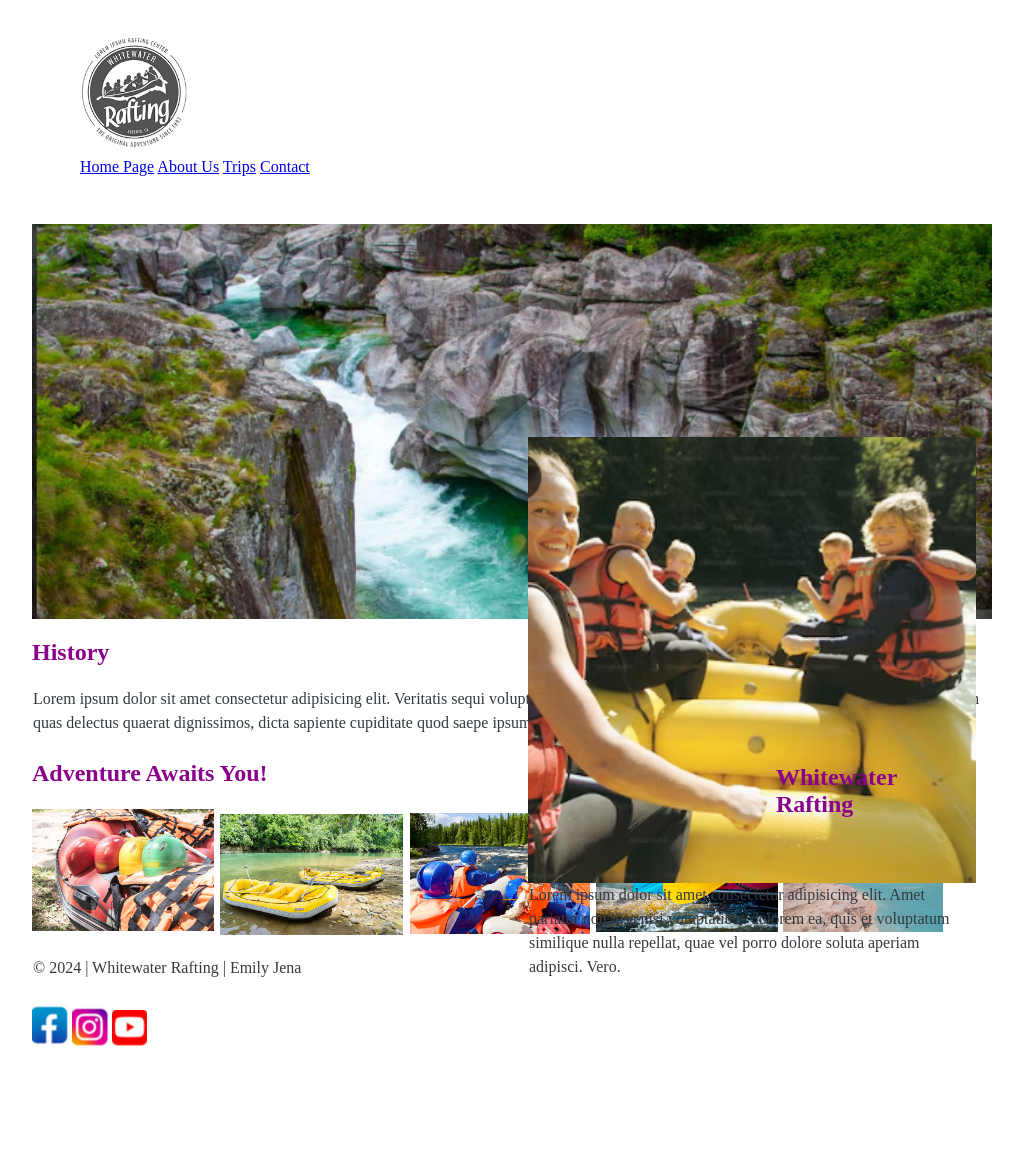
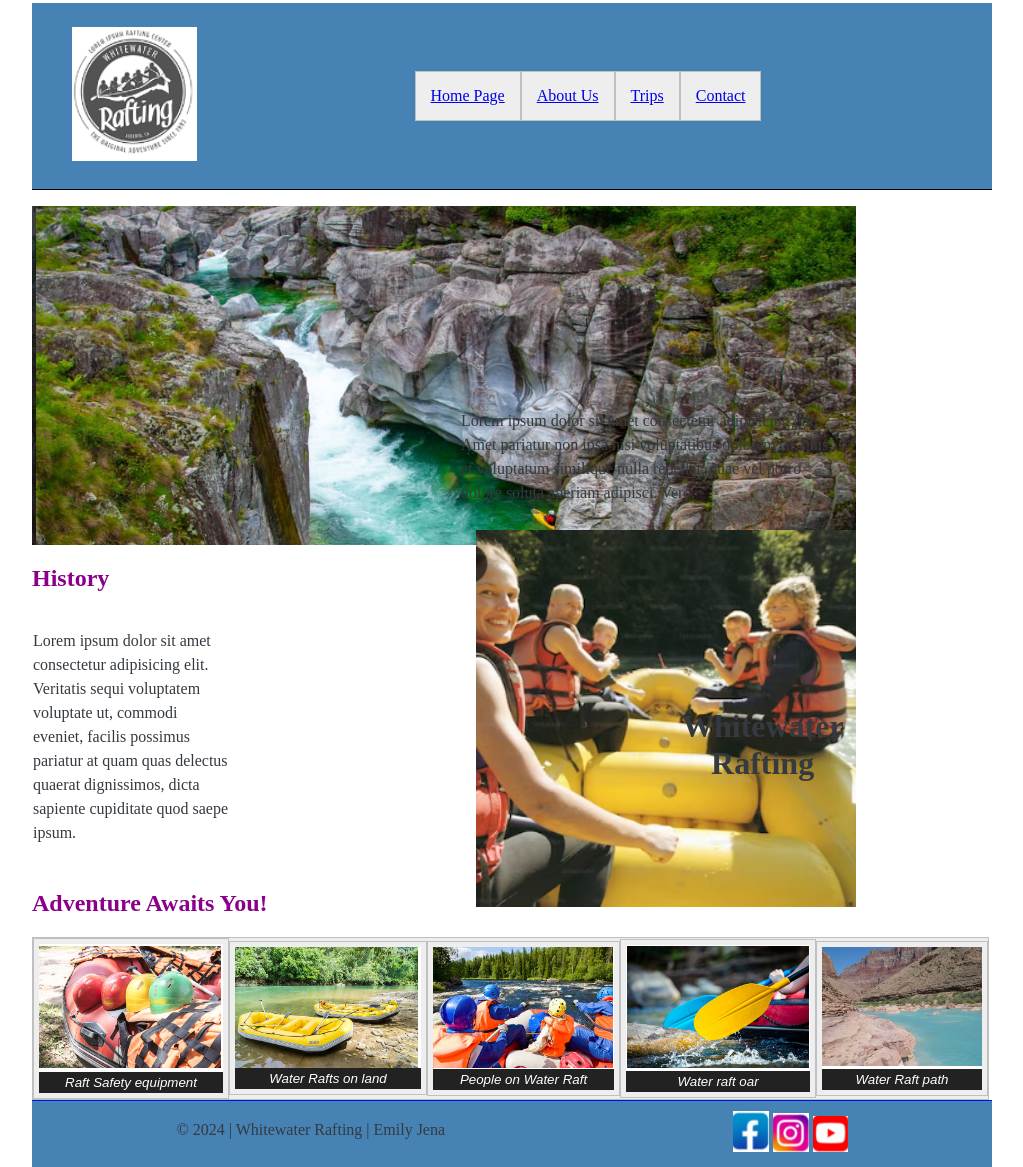
Before and after one commit to Emily-Jena/wdd130, a plain HTML site: page wwr/about.html in a window 1280 px wide. Shown: the part 13-1180 px from the top of the page, without its empty margins (128-1151 px from the left). Before the commit the page ends 1063 px from the top, so only its background shows below. Drawn offline with Linux system fonts and the light colour scheme; files whose address does not match are found by name; a web font is replaced by a local one.

Commit message:
rafting_about

```diff
--- a/wwr/about.html
+++ b/wwr/about.html
@@ -9,45 +9,47 @@
         <meta name="author" content="Emily Jena">
     </head>
 
-        <body>
-            <header>
-                <img src="images/logo.PNG" alt="Rafting Site Logo">
-                <nav>
-                    <a href="index.html">Home Page</a>
-                    <a href="about.html">About Us</a>
-                    <a href="trips.html">Trips</a>
-                    <a href="contact.html">Contact</a>
+        <body class="box_parent">
+            <header class="grid_header">
+            <div class="logo"><img src="images/logo.PNG" alt="Rafting Site Logo"></div>
+                <nav class="box_nav">
+                    <div class="box_button"><a href="index.html">Home Page</a></div>
+                    <div class="box_button"><a href="about.html">About Us</a></div>
+                    <div class="box_button"><a href="trips.html">Trips</a></div>
+                    <div class="box_button"><a href="contact.html">Contact</a></div>
                 </nav>
+
             </header>
 
-            <main>
+            <main class="box_main">
                 <div class="hero">
                     <img src="images/hero.PNG" alt="A water raft path surrounded by mountains.">
+
                     <article>
                         <h1>Whitewater Rafting</h1>
-
                         <img src="images/happy.PNG" alt="A family on a raft smiling.">
                         <p>Lorem ipsum dolor sit amet consectetur adipisicing elit. Amet pariatur non ipsa nisi voluptatibus dolorem ea, quis et voluptatum similique nulla repellat, quae vel porro dolore soluta aperiam adipisci. Vero.
                         </p><!--company purpose, mission, creed, motto. - to complete-->
                     </article>
                 </div>
 
-                    <section>
+                    <section class="flex_section">
                         <h2>History</h2>
                         <p>Lorem ipsum dolor sit amet consectetur adipisicing elit. Veritatis sequi voluptatem voluptate ut, commodi eveniet, facilis possimus pariatur at quam quas delectus quaerat dignissimos, dicta sapiente cupiditate quod saepe ipsum.</p><!--Brief company history - to complete-->
                     </section>
 
-                    <section>
+                    <section >
                         <h2>Adventure Awaits You!</h2>
-                        <img src="images/rafting1.PNG" alt="Safety equipment containing helmet, life-jacket, and raft.">
-                        <img src="images/rafting2.PNG" alt="2 Water rafts on the water bank.">
-                        <img src="images/rafting3.PNG" alt="A group of people on the water.">
-                        <img src="images/rafting4.PNG" alt="A set of oar on the water.">
-                        <img src="images/rafting5.PNG" alt="A scenery of the water raft path between mountains.">
-                    </section>
+                        <div class="box_button1">
+                            <figure><img src="images/rafting1.PNG" alt="Safety equipment containing helmet, life-jacket, and raft."><figcaption>Raft Safety equipment</figcaption></figure>
+                            <figure><img src="images/rafting2.PNG" alt="2 Water rafts on the water bank."><figcaption>Water Rafts on land</figcaption></figure>
+                            <figure><img src="images/rafting3.PNG" alt="A group of people on the water."><figcaption>People on Water Raft</figcaption></figure>
+                            <figure><img src="images/rafting4.PNG" alt="A set of oar on the water."><figcaption>Water raft oar</figcaption></figure>
+                            <figure><img src="images/rafting5.PNG" alt="A scenery of the water raft path between mountains."><figcaption>Water Raft path</figcaption></figure>
+                        </div> </section>
             </main>
 
-            <footer>
+            <footer class="box_footer">
                 <p>&copy; 2024 | Whitewater Rafting | Emily Jena</p>
             <nav class="sociallinks">
                 <a href="https://www.facebook.com"><img src="images/facebook.PNG" alt="Graphic link to Facebook"></a>
--- a/wwr/styles/rafting.css
+++ b/wwr/styles/rafting.css
@@ -5,9 +5,16 @@
     --secondary-color: #000080;
     --text-color: #343a40;
     --background-color: #fff;
+    --theme-color: steelblue;
     }
 
-    h1, h2, h3, h4, h5, h6 {
+    /*Other settings*/
+    h1 {
+        font-size: 2rem;
+        font-family: var(--heading-font);
+        text-align: center;
+    }
+    h2, h3, h4, h5, h6 {
         font-weight: 700;
         color: var(--primary-color);
         font-family: var(--heading-font);
@@ -33,6 +40,49 @@
         color: var(--secondary-color);
     }
 
+    /*header*/
+
+     /* .box_parent{
+    display: grid;
+    grid-template-columns: auto;
+    justify-content: space-around;
+   }*/
+
+   .grid_header{
+    display: grid;
+    grid-template-columns: 1fr 5fr;
+    justify-content: space-between;
+    border-bottom: 1.5px solid #000;
+    background-color: var(--theme-color);
+   }
+   .box_nav {
+    display: flex;
+    justify-content: center; /*Centers the button*/
+    align-items: center;
+    flex-direction: row;
+    color: #333;
+   }
+
+   .box_button {
+    display: flex;
+    align-items: center;
+    justify-content: center;
+    border: 1.5px solid rgb(0, 0, 0, 0.2);
+    background-color: #eee;
+    padding: 15px;
+   }
+    header {
+        background-color: var(--accent1-color);
+        padding: 2.5%;
+        margin: 1rem auto;
+	    display: grid;
+	    grid-template-columns: 120px 1fr 2fr;
+	    align-items: center;
+	    border-bottom: 1px solid #ccc;
+	    max-width: 1000px;
+    }
+
+    /* body*/
     .hero {
         position: relative;
         background-image: url("hero.PNG");
@@ -47,18 +97,116 @@
         padding: 1em;
     }
 
-    .hero  img {
+    .hero img {
         display: block;
         width: 100%;
         height: auto;
-    }
-
-    header {
-        background-color: var(--accent1-color);
-        padding: 5%;
     }
 
    .hero article img {
         float: right;
         margin-left: 1em;
    }
+
+   .box_button1 {
+    display: flex;
+    align-items: center;
+    justify-content: space-evenly;
+    border: 1.5px solid rgb(0, 0, 0, 0.2);
+    background-color: #eee;
+}
+
+   .box_main{
+    display: flex;
+    order: 1;
+    flex-wrap: wrap;
+   }
+
+   .box_img{
+    display: flex;
+    align-items: stretch;
+    justify-content: space-around;
+    flex-direction: row;
+    flex-wrap: nowrap;
+    border: 1.5px solid rgb(0, 0, 0, 0.2);
+   }
+
+   /*footer*/
+   .box_footer{
+    display: flex;
+    grid-template-columns: 1fr 5fr;
+    justify-content: space-around;
+    align-items: center;
+    border-top: 1.5px solid #000ff0;
+    background-color: var(--theme-color);
+   }
+
+   .logo img {
+	margin: 0 0.25rem 0 1rem;
+	width: 125px;
+	height: auto;
+}
+
+   nav {
+	text-align: right;
+}
+
+.navigation {
+	display: flex;
+	list-style: none;
+}
+
+.navigation li {
+	flex: 1 1 100%;
+}
+
+.navigation a {
+	display: block;
+	color: navy;
+	padding: 20px;
+	text-decoration: none;
+}
+
+.navigation a:hover {
+	color: tomato;
+	font-weight: 700;
+	text-decoration: underline;
+}
+
+figure {
+    border: thin #c0c0c0 solid;
+    display: flex;
+    flex-flow: column;
+    padding: 5px;
+    max-width: 220px;
+    margin: auto;
+  }
+
+  figcaption {
+    background-color: #222;
+    color: #fff;
+    font: italic smaller sans-serif;
+    padding: 3px;
+    text-align: center;
+  }
+
+  .grid_section{
+    display: grid;
+    grid-template-columns: 1fr 1fr 1fr;
+    grid-template-rows: 50% 50%;
+   }
+
+   .flex_section{
+   display: flex;
+    flex-direction: column;
+   align-content: center;
+   max-width: 200px;
+   justify-content: space-evenly;
+   }
+
+  article{ display: flex;
+        align-content: flex-start;
+        flex-direction: column-reverse;
+        justify-content: center;
+
+    }
```
